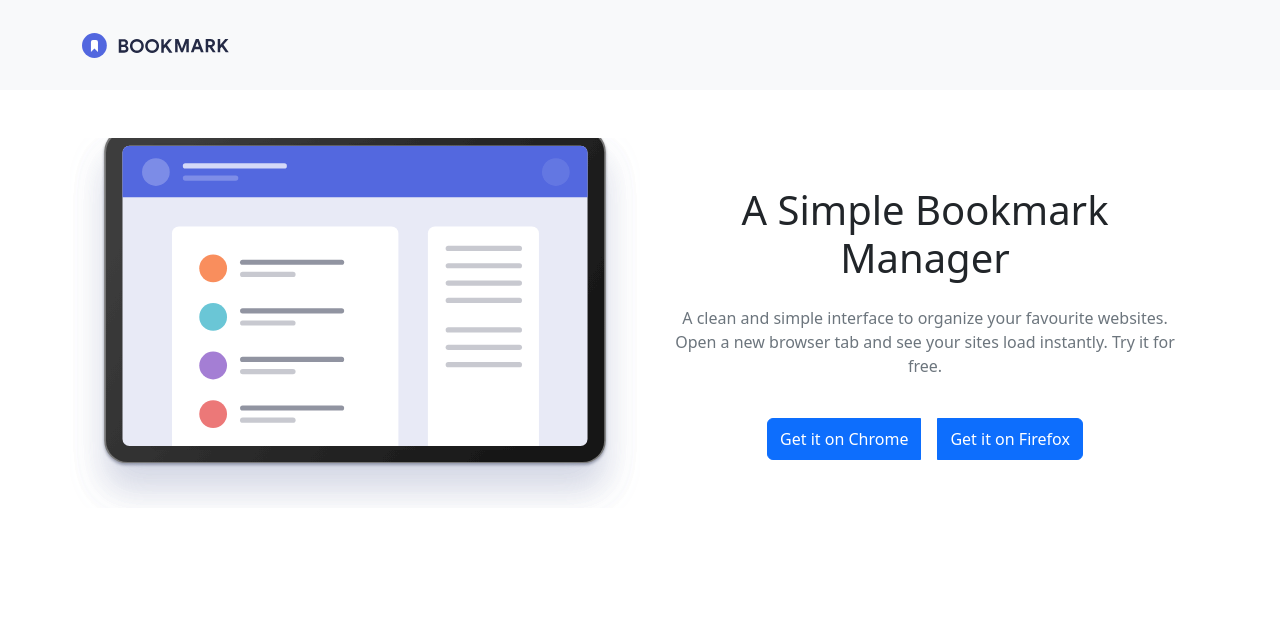
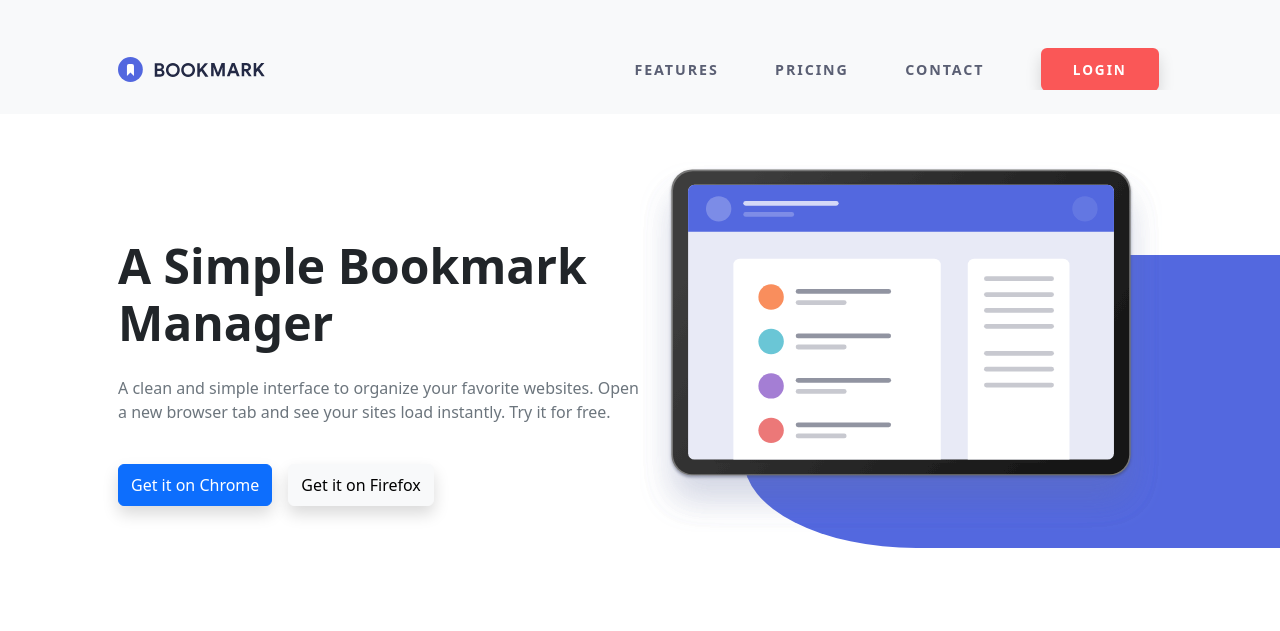
Before and after one commit to Sonny3fingers/bookmark-landing-page, a website built with webpack: page dist/index.html in a window 1280 px wide. Built offline with nearby package versions, Linux system fonts and the light colour scheme.

Commit message:
created header section

```diff
--- a/src/js/main.js
+++ b/src/js/main.js
@@ -2,10 +2,21 @@
 import "../scss/styles.scss";
 // Import all of Bootstrap's JS
 import * as bootstrap from "bootstrap";
+// import hero image
+import heroImage from "../images/illustration-hero.svg";
 
 let hamburgerMenu = document.querySelector(".hamburger-menu");
 let logo = document.querySelector(".logo");
 const mobileMenu = document.querySelector(".mobile-menu");
+const heroImageDIV = document.querySelector(".hero-image");
+
+// Add hero image
+window.addEventListener("DOMContentLoaded", () => {
+  const image = document.createElement("img");
+  image.src = heroImage;
+  image.classList.add("img-fluid");
+  heroImageDIV.append(image);
+});
 // Check for window resize and remove all reset all classes for mobile navigation
 window.addEventListener("resize", () => {
   if (window.innerWidth > 576) {
--- /dev/null
+++ b/src/scss/components/_buttons.scss
@@ -0,0 +1,28 @@
+.cta-button {
+  background-color: hsl(0, 94%, 66%);
+  padding: 4px 12px;
+  border-radius: 5px;
+  transition: all 0.3s ease-in;
+  &:hover {
+    background-color: transparent;
+    outline: 1px solid hsl(0, 94%, 66%);
+    box-sizing: border-box;
+  }
+}
+.mobile-cta-button {
+  border: 3px solid white;
+  width: 100%;
+  text-align: center;
+  padding: 6px;
+  border-radius: 5px;
+  font-weight: 500;
+  transition: 0.3s ease-in;
+  &:hover {
+    border-color: hsl(0, 94%, 66%);
+  }
+}
+@media screen and (min-width: 768px) {
+  .cta-button {
+    padding: 12px 32px;
+  }
+}
--- /dev/null
+++ b/src/scss/layout/_header.scss
@@ -0,0 +1,14 @@
+.hero-image {
+  position: relative;
+  &::after {
+    content: "";
+    width: 110%;
+    height: 70%;
+    background-color: hsl(231, 69%, 60%);
+    position: absolute;
+    bottom: 2rem;
+    right: -30%;
+    border-bottom-left-radius: 30%;
+    z-index: -2;
+  }
+}
--- a/src/scss/layout/_navigation.scss
+++ b/src/scss/layout/_navigation.scss
@@ -25,7 +25,7 @@ nav {
   flex-direction: column;
   justify-content: center;
   align-items: center;
-  padding: 0;
+  padding: 1px;
   margin: 0;
   outline: 0;
   border: 0;
@@ -62,6 +62,21 @@ nav {
     }
   }
 }
+.hamburger-menu {
+  transition: all 0.3s ease-in;
+  &:hover {
+    span {
+      background-color: hsl(229, 8%, 60%);
+    }
+  }
+  &.is-active {
+    &:hover {
+      span {
+        background-color: hsl(229, 8%, 60%);
+      }
+    }
+  }
+}
 .is-active {
   display: block;
 }
@@ -74,17 +89,18 @@ nav {
   background-color: hsla(229, 31%, 21%, 0.95);
   z-index: 1;
   display: flex;
+  flex-direction: column;
   justify-content: center;
-  align-items: flex-start;
+  align-items: center;
   ul {
     list-style-type: none;
-    margin-top: 90px;
+    margin-top: 105px;
     padding: 0;
     width: 90%;
   }
   li {
     padding: 17.8px;
-    border-top: 0.25px solid rgba(255, 255, 255, 0.5);
+    border-top: 0.25px solid hsl(229, 8%, 60%);
     display: flex;
     justify-content: center;
   }
@@ -94,6 +110,66 @@ nav {
     text-transform: uppercase;
     font-size: 1.28rem;
     letter-spacing: 0.2rem;
+    transition: all 0.3s ease-in;
+    &:hover {
+      color: hsl(0, 94%, 66%);
+    }
+  }
+}
+.mobile-socials {
+  ul {
+    display: flex;
+  }
+  li {
+    border: none;
+  }
+  svg {
+    transition: all 0.3s ease-in;
+    &:hover {
+      path {
+        fill: hsl(0, 94%, 66%);
+      }
+    }
+  }
+}
+.menu-for-sm {
+  display: flex;
+  justify-content: space-between;
+  align-items: center;
+  width: 67%;
+  height: 42px;
+  ul {
+    width: 100%;
+    list-style-type: none;
+    display: flex;
+    justify-content: space-between;
+    padding: 0;
+    margin: 0;
+  }
+  li {
+    padding: 0.2rem;
+    &:last-of-type {
+      a {
+        color: white;
+        font-size: 0.85rem;
+        transition: all 0.3s ease-in;
+        &:hover {
+          color: hsl(0, 94%, 66%);
+        }
+      }
+    }
+  }
+  a {
+    text-decoration: none;
+    text-transform: uppercase;
+    font-size: 0.89rem;
+    font-weight: bold;
+    color: hsla(229, 31%, 21%, 0.75);
+    letter-spacing: 0.12rem;
+    transition: all 0.3s ease-in;
+    &:hover {
+      color: hsl(0, 94%, 66%);
+    }
   }
 }
 .show-mobile-menu {
@@ -118,8 +194,26 @@ nav {
     top: -1000px;
   }
 }
+@media screen and (max-width: 576px) {
+  .hide-for-xsm {
+    display: none;
+  }
+}
 @media screen and (min-width: 576px) {
   .hide-for-sm {
     display: none;
   }
 }
+@media screen and (min-width: 768px) {
+  .menu-for-sm {
+    ul {
+      justify-content: end;
+    }
+    li {
+      margin-right: 50px;
+      &:last-of-type {
+        margin-right: 0;
+      }
+    }
+  }
+}
--- a/src/scss/styles.scss
+++ b/src/scss/styles.scss
@@ -1,9 +1,4 @@
 @import "../../node_modules/bootstrap/scss/bootstrap.scss";
+@import "./components/buttons.scss";
 @import "./layout/navigation.scss";
-
-#header-img {
-  background: url("../images/illustration-hero.svg");
-  background-position: center center;
-  background-size: cover;
-  background-repeat: no-repeat;
-}
+@import "./layout/header.scss";
```
Also changed, not shown: dist/index.html.
